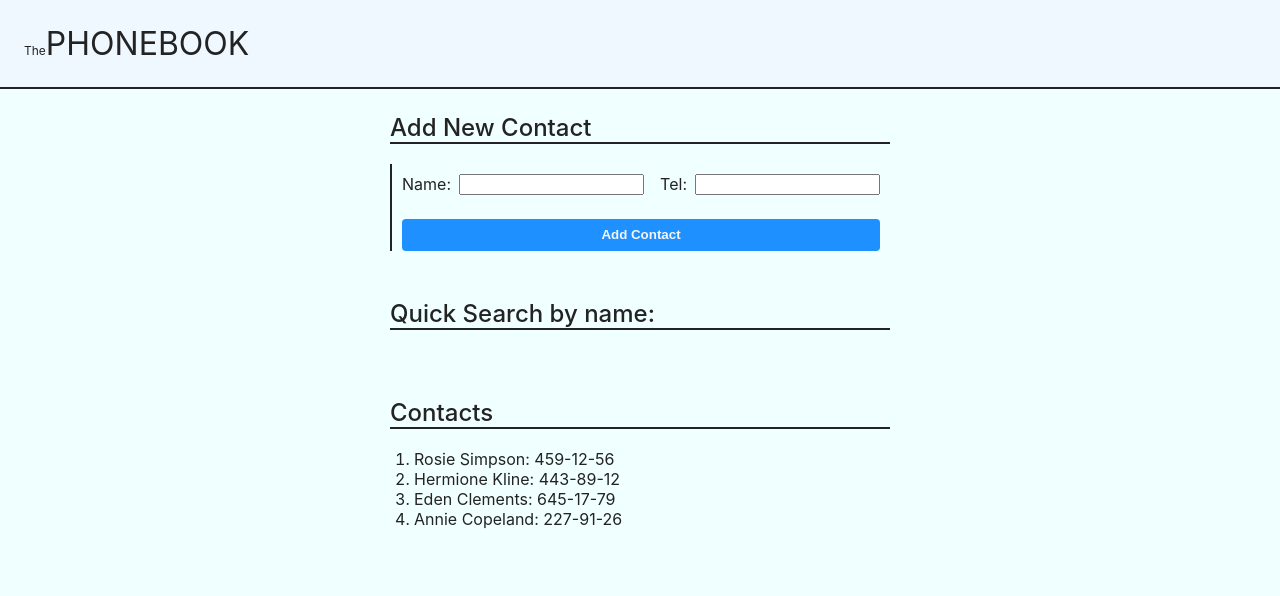
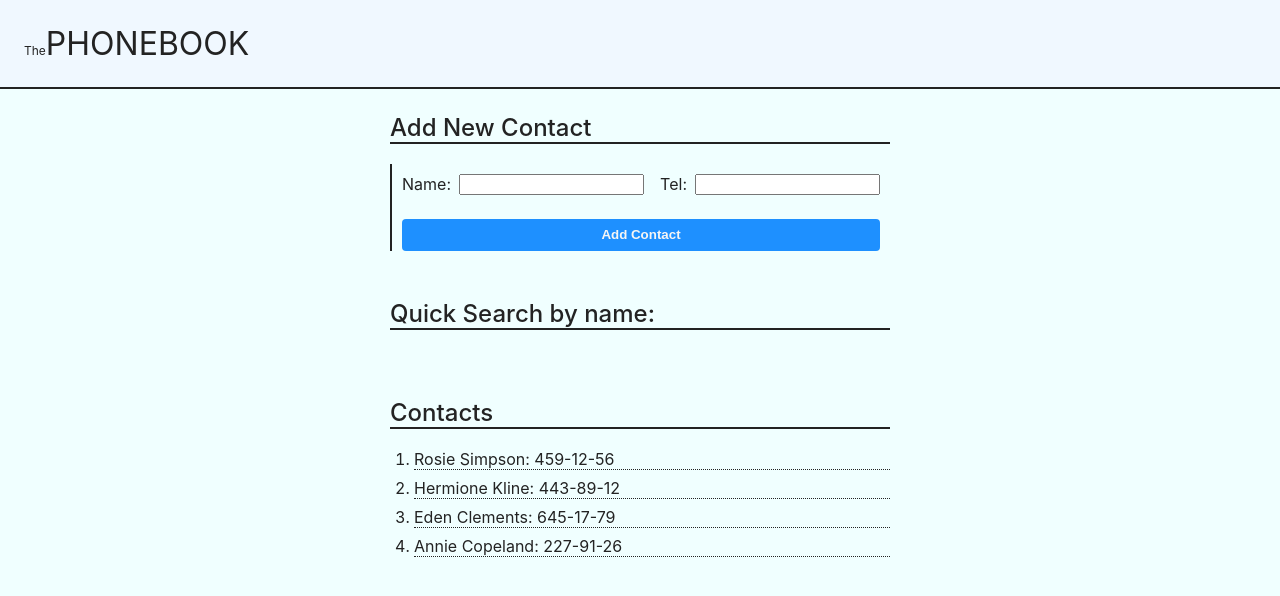
Before and after one commit to savchenkolex/goit-react-hw-02-phonebook, a React (Create React App) app: page / in a window 1280 px wide. Shown: the top 596 px of the page. Built offline with nearby package versions, Linux system fonts and the light colour scheme.

Commit message:
css list item - dotted border bottom

```diff
--- a/src/components/ListContacts/ListContacts.jsx
+++ b/src/components/ListContacts/ListContacts.jsx
@@ -6,7 +6,7 @@ class ListContacts extends Component {
         return (
             <ol className={css.listBox}>
                 {this.props.contacts.map(item => {
-                   return <li key={item.id}>{item.name}: {item.number}</li>;
+                   return <li className={css["list-item"]} key={item.id}>{item.name}: {item.number}</li>;
                 })}
             </ol>
         )
--- a/src/components/ListContacts/ListContacts.module.css
+++ b/src/components/ListContacts/ListContacts.module.css
@@ -2,3 +2,8 @@
     padding-left: 24px;
     height: 50vh;
 }
+
+.list-item {
+    border-bottom: 1px dotted #232323;
+    margin-bottom: 8px;
+}
```
